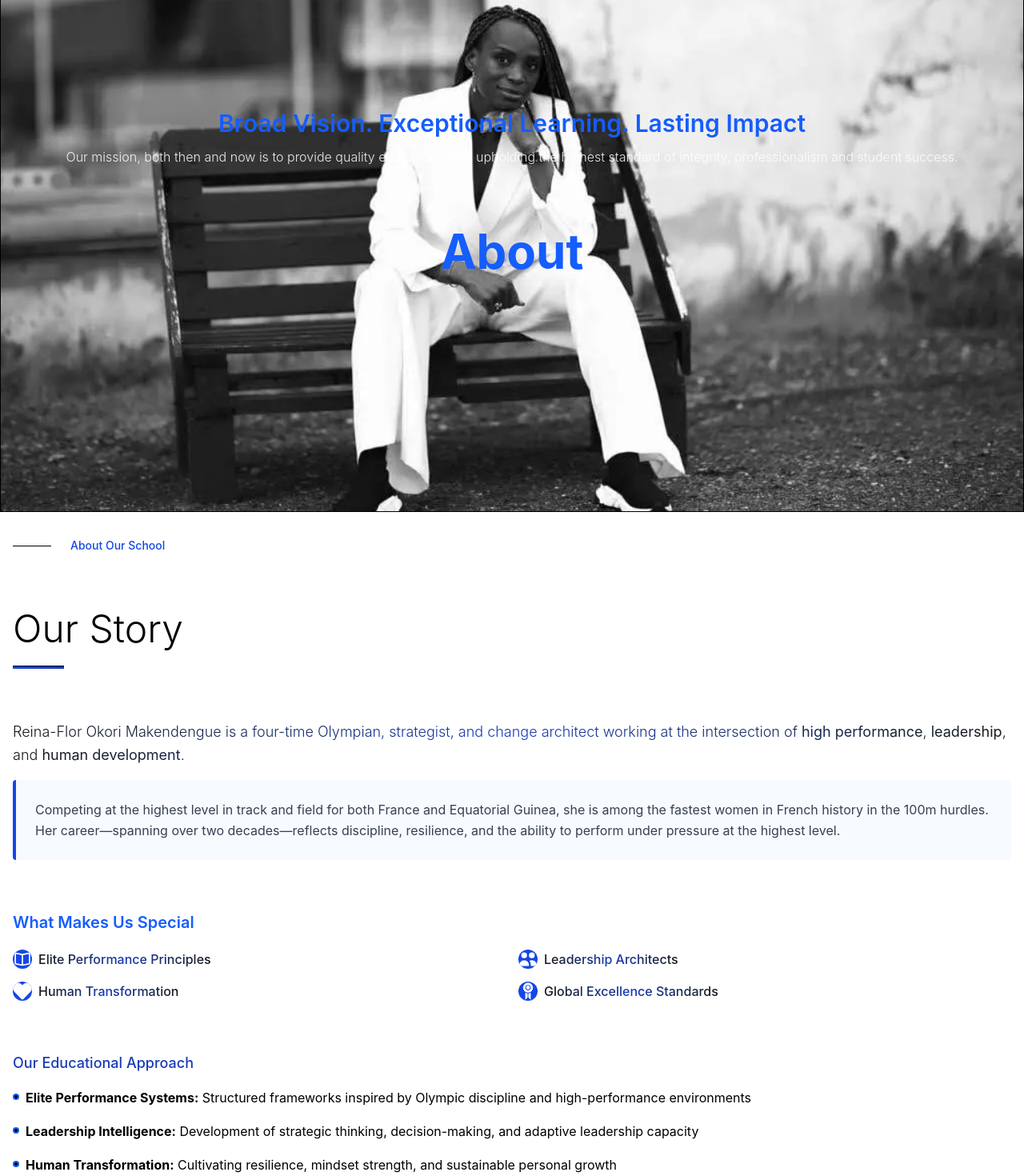
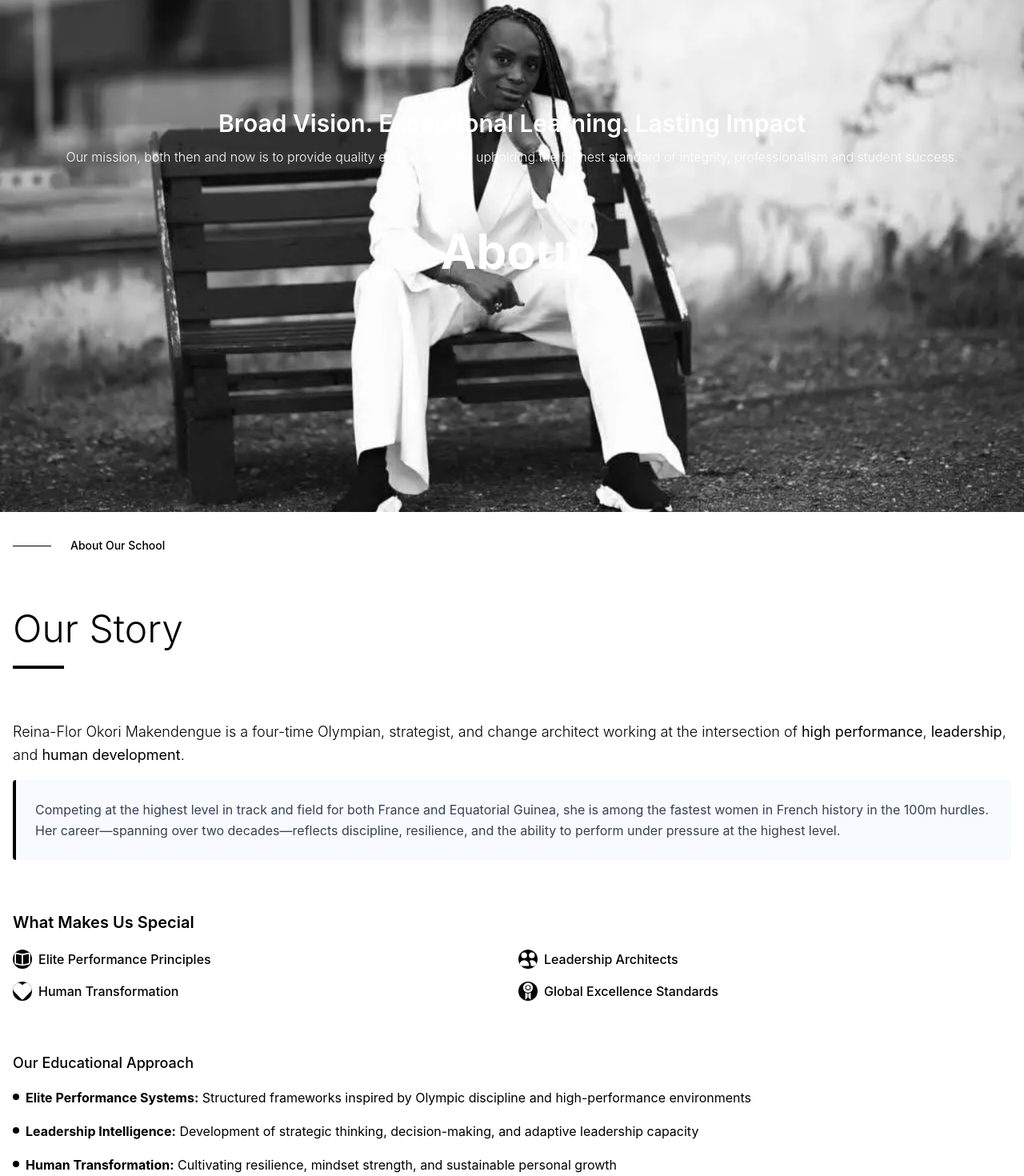
Before and after one commit to abbasolabode/reinaflo, a React (Vite) app: page /about in a window 1280 px wide. Shown: the part 240-1710 px from the top of the page at 80% size. Built offline with nearby package versions, Linux system fonts and the light colour scheme.

Commit message:
new fixes

```diff
--- a/src/sections/sectionForAbout/AboutHeroSection.jsx
+++ b/src/sections/sectionForAbout/AboutHeroSection.jsx
@@ -8,16 +8,13 @@ const bgHeroImage = {
 };
 export default function AboutHeroSection() {
   return (
-    <div style={bgHeroImage} className="px-4 border min-h-screen flex flex-col justify-center items-center gap-10 space-y-9 ">
+    <div style={bgHeroImage} className="px-4 min-h-screen flex flex-col justify-center items-center gap-10 space-y-9 ">
         <div className="flex flex-col gap-3 items-center justify-center">
-            <h2 className='text-xl font-semibold text-blue-600 sm:text-lg md:text-xl lg:text-2xl xl:text-3xl '>Broad Vision. Exceptional Learning. Lasting Impact</h2>
-            <p className='font-light text-center text-white/90'>Our mission, both then and now is to provide quality education while upholding the highest standard of integrity, professionalism and student success.</p>
+            <h2 className='text-xl font-semibold text-white sm:text-lg md:text-xl lg:text-2xl xl:text-3xl '>Broad Vision. Exceptional Learning. Lasting Impact</h2>
+            <p className='font-light text-center text-white'>Our mission, both then and now is to provide quality education while upholding the highest standard of integrity, professionalism and student success.</p>
         </div>
 
-        <h1 className='font-bold text-4xl justify-center items-center text-blue-600 md:text-5xl lg:text-6xl'>About</h1>
+        <h1 className='font-bold text-4xl justify-center items-center text-white md:text-5xl lg:text-6xl'>About</h1>
     </div>
   )
 }
-
-
-// relative z-0 min-h-screen w-full sticky top-0 animate-zoomBlur will-change-[transform,filter]
--- a/src/sections/sectionForAbout/Story.jsx
+++ b/src/sections/sectionForAbout/Story.jsx
@@ -11,44 +11,44 @@ const special = [
     {
         id: 1,
         text: "Elite Performance Principles",
-        icon: <IoMdBook size={10} className="w-6 h-6 rounded-full text-white bg-blue-700" />,
+        icon: <IoMdBook size={10} className="w-6 h-6 rounded-full text-white bg-black" />,
     },
     {
         id: 2,
         text: "Leadership Architects",
-        icon: <HiUsers size={10} className="w-6 h-6 rounded-full text-white bg-blue-700" />
+        icon: <HiUsers size={10} className="w-6 h-6 rounded-full text-white bg-black" />
     },
 
     {
         id: 3,
         text: "Human Transformation",
-        icon: <FaHeart size={10} className="w-6 h-6 rounded-full text-white bg-blue-700" />
+        icon: <FaHeart size={10} className="w-6 h-6 rounded-full text-white bg-black" />
     },
     {
         id: 4,
         text: "Global Excellence Standards",
-        icon: <GiAchievement size={10} className="w-6 h-6 rounded-full text-white bg-blue-700" />
+        icon: <GiAchievement size={10} className="w-6 h-6 rounded-full text-white bg-black" />
     },
 ]
 
 const approach = [
     {
         id: 1,
-        icon: <GoDotFill className="w-2 h-2 rounded-full bg-blue-600 shrink-0 mt-2 hover:scale-150 transition-all duration-300 delay-1200" />,
+        icon: <GoDotFill className="w-2 h-2 rounded-full bg-black shrink-0 mt-2 hover:scale-150 transition-all duration-300 delay-1200" />,
         header: "Elite Performance Systems:",
         text: "Structured frameworks inspired by Olympic discipline and high-performance environments",
     },
 
     {
         id: 2,
-        icon: <GoDotFill className="w-2 h-2 rounded-full bg-blue-600 shrink-0 mt-2 hover:scale-150 transition-all duration-300 delay-1200" />,
+        icon: <GoDotFill className="w-2 h-2 rounded-full bg-black shrink-0 mt-2 hover:scale-150 transition-all duration-300 delay-1200" />,
         header: "Leadership Intelligence:",
         text: "Development of strategic thinking, decision-making, and adaptive leadership capacity",
     },
 
     {
         id: 3,
-        icon: <GoDotFill className="w-2 h-2 rounded-full bg-blue-600 shrink-0 mt-2 hover:scale-150 transition-all duration-300 delay-1200" />,
+        icon: <GoDotFill className="w-2 h-2 rounded-full bg-black shrink-0 mt-2 hover:scale-150 transition-all duration-300 delay-1200" />,
         header: "Human Transformation:",
         text: "Cultivating resilience, mindset strength, and sustainable personal growth",
     },
@@ -57,22 +57,22 @@ const approach = [
 
 export default function Story() {
     return (
-        <div className="shadow-lg shadow-white min-h-screen z-50 flex flex-col gap-5 space-y-6 pb-6 px-4">
+        <div className="shadow-lg shadow-white min-h-screen flex flex-col gap-5 space-y-6 pb-6 px-4">
             {/* Left container */}
             <section className="flex flex-col gap-16">
                 <div className="flex space-x-6 items-center">
-                    <hr className="bg-linear-to-r from-blue-800 to-blue-800 h-px transition-all duration-300 delay-200 w-12" />
-                    <h4 className="text-sm font-medium text-blue-700"> About Our School</h4>
+                    <hr className="bg-black h-px transition-all duration-300 delay-200 w-12" />
+                    <h4 className="text-sm font-medium text-black"> About Our School</h4>
                 </div>
                 <div className="flex flex-col space-y-4">
                     <h2 className="text-3xl sm:text-4xl md:text-5xl font-light leading-tight  transition-all duration-300 opacity-100 translate-y-0 ">Our Story</h2>
-                    <hr className=" h-1  w-16 bg-linear-to-r from-blue-700 to-blue-800 transition-all duration-300 delay-200" />
+                    <hr className=" h-1  w-16 bg-black transition-all duration-300 delay-200" />
                 </div>
                 <div className="flex flex-col gap-4">
-                    <p className="text-lg leading-relaxed font-light bg-linear-to-r from-neutral-900 via-blue-800 to-neutral-900 bg-clip-text text-transparent transition-all duration-300 delay-700 opacity-100 translate-y-0">
+                    <p className="text-lg leading-relaxed font-light bg-black bg-clip-text text-transparent transition-all duration-300 delay-700 opacity-100 translate-y-0">
                         Reina-Flor Okori Makendengue is a four-time Olympian, strategist, and change architect working at the intersection of <strong>high performance</strong>, <strong>leadership</strong>, and <strong>human development</strong>.
                     </p>
-                    <div className="bg-blue-50/50 rounded p-6 border-l-4 border-blue-700 hover:translate-x-2 hover:border-l-8 opacity-100 translate-y-0">
+                    <div className="bg-blue-50/50 rounded p-6 border-l-4 border-black hover:translate-x-2 hover:border-l-8 opacity-100 translate-y-0">
                         <p className="text-base leading-relaxed text-gray-700">
                             Competing at the highest level in track and field for both France and Equatorial Guinea, she is among the fastest women in French history in the 100m hurdles. Her career—spanning over two decades—reflects discipline, resilience, and the ability to perform under pressure at the highest level.
                         </p>
@@ -80,18 +80,18 @@ export default function Story() {
                 </div>
 
                 <div className="flex flex-col space-y-5 ">
-                    <h3 className="text-xl font-semibold  text-blue-600">What Makes Us Special</h3>
+                    <h3 className="text-xl font-semibold  text-black">What Makes Us Special</h3>
 
                     <div className="grid grid-cols-1 sm:grid-cols-2 gap-4">
                         {special.map(item => (
-                            <div key={item.id} className="flex items-center gap-2 shrink-0 group:hover:scale-125 group:hover:rotate-180 duration-300 transition-all"> {item.icon} <p className="bg-linear-to-r from-neutral-900 via-blue-800 to-neutral-900 bg-clip-text text-transparent group-hover:from-blue-300 group-hover:to-blue-700 transition-all duration-200 font-medium ">{item.text}</p></div>
+                            <div key={item.id} className="flex items-center gap-2 shrink-0 group:hover:scale-125 group:hover:rotate-180 duration-300 transition-all"> {item.icon} <p className="text-black font-medium ">{item.text}</p></div>
                         ))}
                     </div>
                 </div>
 
 
                 <div className="w-full space-y-4 transition-all duration-300 delay-1000 opacity-100 translate-y-0">
-                    <h4 className="text-lg font-medium text-blue-800">Our Educational Approach</h4>
+                    <h4 className="text-lg font-medium text-black">Our Educational Approach</h4>
                     {approach.map(item => (
                         <p key={item.id} className="flex items-start gap-2 hover:translate-x-2 transition-all duration-200 delay-1100 leading-relaxed">
 
```
